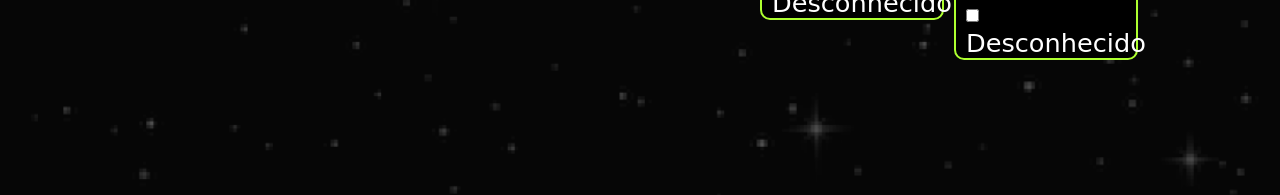
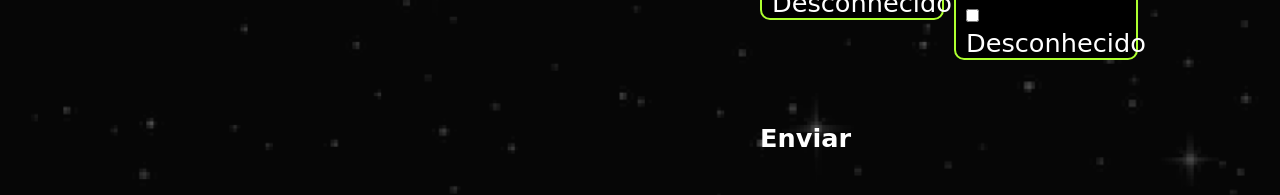
Before and after one commit to LucasAltino/apirickandmorty, a plain HTML site: page apieventos/index.html in a window 1280 px wide. Shown: the part 247-442 px from the top of the page. Drawn offline with Linux system fonts and the light colour scheme; a web font is replaced by a local one.

Commit message:
Update index.html

```diff
--- a/apieventos/index.html
+++ b/apieventos/index.html
@@ -64,6 +64,9 @@
             <div>
                 <h4>Espécie</h4>
             </div>
+                <div class="submit">
+                    <button type="submit">Enviar</button>
+                </div>
         </section>
     </header>
     <main>
```
